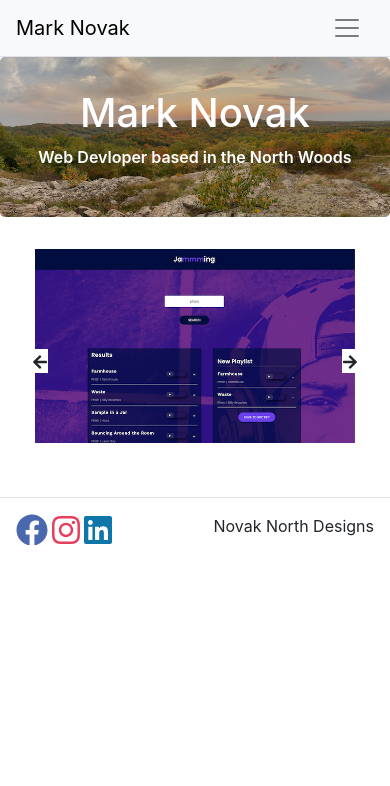
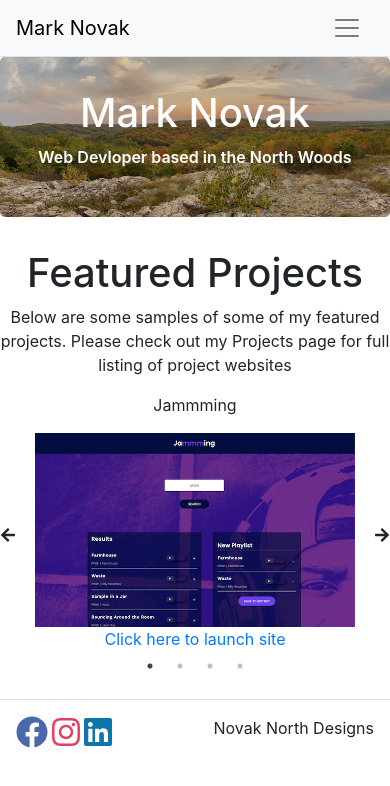
Before and after one commit to manovak24/manovak24.github.io, a React (Create React App) app: page / in a window 390 px wide. Shown: the top 786 px of the page. Built offline with nearby package versions, Linux system fonts and the light colour scheme.

Commit message:
make some tweaks to home page and adding to project slider container on home page

```diff
--- a/src/compontents/slider.css
+++ b/src/compontents/slider.css
@@ -4,8 +4,15 @@
 .slider-container {
     width: 100%;
     height: auto;
-    padding-left: 2rem;
-    padding-right: 2rem;
+    padding-left: 4rem;
+    padding-right: 4rem;
+}
+
+@media screen and (max-width: 37.5rem) {
+    .slider-container {
+        padding-left: 0rem;
+        padding-right: 0rem;
+    }
 }
 
 .slide img {
--- a/src/compontents/slider.js
+++ b/src/compontents/slider.js
@@ -37,6 +37,7 @@ function ProjectSlider() {
         slidesToShow: 3,
         centerMode: true,
         centerPadding: 0,
+        dots: true,
         nextArrow: <NextArrow />,
         prevArrow: <PrevArrow />,
         beforeChange: (current, next) => setImageIndex(next),
@@ -51,7 +52,7 @@ function ProjectSlider() {
               }
             },
             {
-              breakpoint: 600,
+              breakpoint: 900,
               settings: {
                 slidesToShow: 1,
                 slidesToScroll: 1,
@@ -63,7 +64,8 @@ function ProjectSlider() {
               breakpoint: 480,
               settings: {
                 slidesToShow: 1,
-                slidesToScroll: 1
+                slidesToScroll: 1,
+                dots: true
               }
             }
           ]
@@ -75,9 +77,11 @@ function ProjectSlider() {
                 {images.map((img, idx) => (
                     <div className={idx === imageIndex ? "slide active-slide": "slide"}>
                         {/*The anchor tag below will need to be udpated to account for seperate sites*/}
+                        <p>Jammming</p>
                         <a href="https://manovak24.github.io/jammming/" rel="noopener noreferrer" target="_blank">
                             <img src={img} alt="alt" />
                         </a>
+                        <a href="https://manovak24.github.io/jammming/" rel="noopener noreferrer" target="_blank">Click here to launch site</a>
                     </div>
                 ))}
             </Slider>
--- /dev/null
+++ b/src/pages/home-page.css
@@ -0,0 +1,3 @@
+.featured-container {
+    text-align: center;
+}
--- a/src/pages/home-page.jsx
+++ b/src/pages/home-page.jsx
@@ -1,6 +1,9 @@
 import React from 'react';
+
 import Hero from '../compontents/hero.jsx';
 import ProjectSlider from '../compontents/slider';
+
+import './home-page.css';
 
 class HomePage extends React.Component {
     render() {
@@ -10,6 +13,11 @@ class HomePage extends React.Component {
                     <Hero title={this.props.title} subTitle={this.props.subTitle} />
                 </div>
                 <div>
+                    <h1></h1>
+                </div>
+                <div className="featured-container">
+                    <h1>Featured Projects</h1>
+                    <p>Below are some samples of some of my featured projects. Please check out my Projects page for full listing of project websites</p>
                     <ProjectSlider />
                 </div>
             </div>
```
